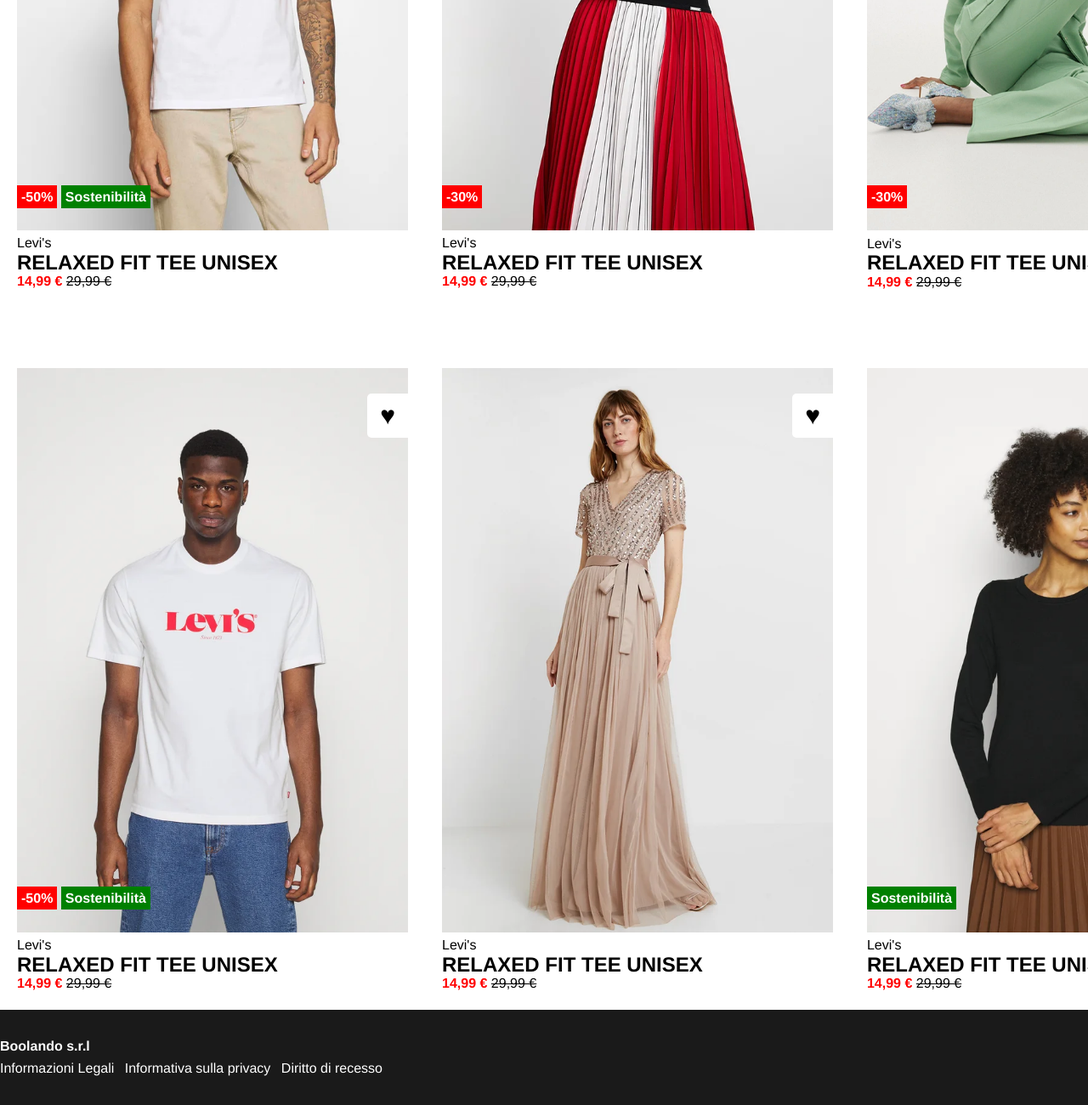
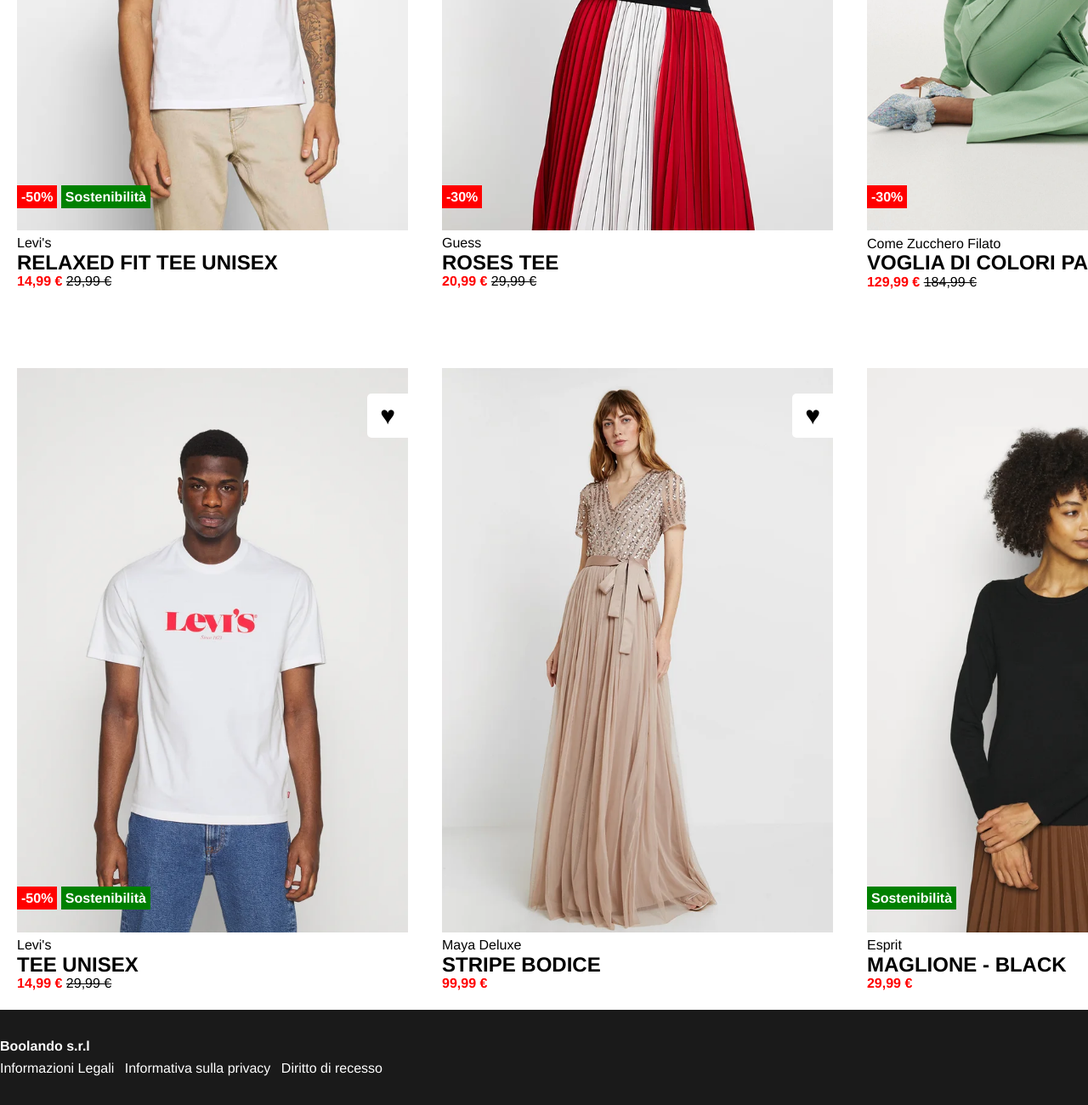
Before and after one commit to nicolacaddeo/html-css-boolando, a plain HTML site: page index.html in a window 1280 px wide. Shown: the part 535-1835 px from the top of the page at 85% size. Drawn offline with Linux system fonts and the light colour scheme.

Commit message:
corretti prezzi e info prodotti

```diff
--- a/index.html
+++ b/index.html
@@ -54,9 +54,9 @@
                     <img src="img/2b.webp" alt="" class="hover-img">
                 </div>
                 <div class="product-info">
-                    <p>Levi's</p>
-                    <h2>RELAXED FIT TEE UNISEX</h2>
-                    <p><span class="price">14,99 €</span> <span class="old-price">29,99 €</span></p>
+                    <p>Guess</p>
+                    <h2>ROSES TEE</h2>
+                    <p><span class="price">20,99 €</span> <span class="old-price">29,99 €</span></p>
                     <div class="product-labels">
                         <span class="product-sale">-30%</span>
                     </div>
@@ -71,9 +71,9 @@
                     <img src="img/3b.webp" alt="" class="hover-img">
                 </div>
                 <div class="product-info">
-                    <p>Levi's</p>
-                    <h2>RELAXED FIT TEE UNISEX</h2>
-                    <p><span class="price">14,99 €</span> <span class="old-price">29,99 €</span></p>
+                    <p>Come Zucchero Filato</p>
+                    <h2>VOGLIA DI COLORI PASTELLO</h2>
+                    <p><span class="price">129,99 €</span> <span class="old-price">184,99 €</span></p>
                     <div class="product-labels">
                         <span class="product-sale">-30%</span>
                     </div>
@@ -89,7 +89,7 @@
                 </div>
                 <div class="product-info">
                     <p>Levi's</p>
-                    <h2>RELAXED FIT TEE UNISEX</h2>
+                    <h2>TEE UNISEX</h2>
                     <p><span class="price">14,99 €</span> <span class="old-price">29,99 €</span></p>
                     <div class="product-labels">
                         <span class="product-sale">-50%</span>
@@ -106,9 +106,9 @@
                     <img src="img/5b.webp" alt="" class="hover-img">
                 </div>
                 <div class="product-info">
-                    <p>Levi's</p>
-                    <h2>RELAXED FIT TEE UNISEX</h2>
-                    <p><span class="price">14,99 €</span> <span class="old-price">29,99 €</span></p>
+                    <p>Maya Deluxe</p>
+                    <h2>STRIPE BODICE</h2>
+                    <p><span class="price">99,99 €</span> <span class="old-price"></span></p>
                     <div class="heart">
                         &hearts;
                     </div>
@@ -120,9 +120,9 @@
                     <img src="img/6b.webp" alt="" class="hover-img">
                 </div>
                 <div class="product-info">
-                    <p>Levi's</p>
-                    <h2>RELAXED FIT TEE UNISEX</h2>
-                    <p><span class="price">14,99 €</span> <span class="old-price">29,99 €</span></p>
+                    <p>Esprit</p>
+                    <h2>MAGLIONE - BLACK</h2>
+                    <p><span class="price">29,99 €</span> <span class="old-price"></span></p>
                     <div class="product-labels">
                         <span class="sustainability">Sostenibilità</span>
                     </div>
```
